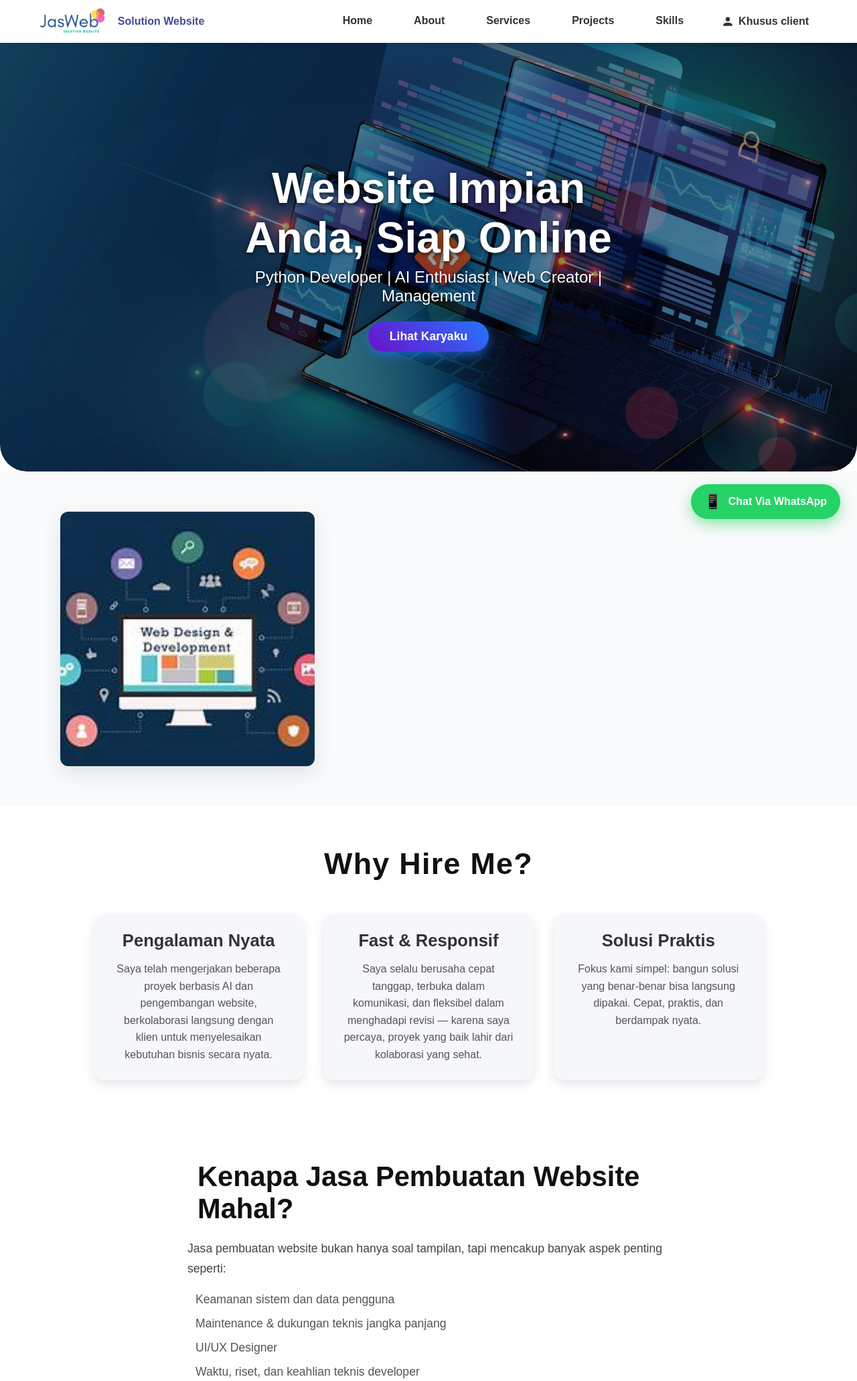
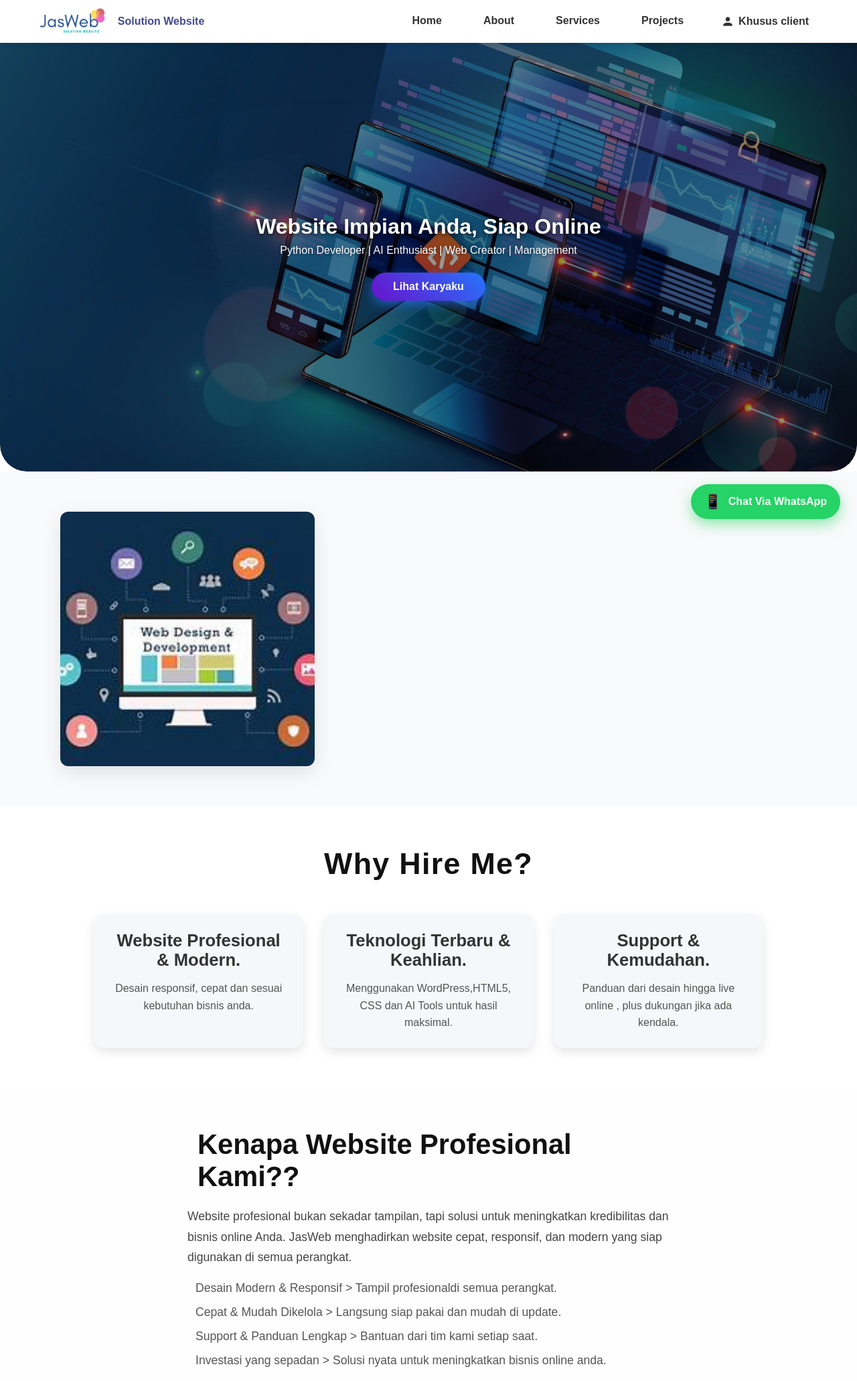
Before and after one commit to septianabdulkarim-cloud/portfolio_website, a Flask app: page / in a window 1280 px wide. Shown: the top 2062 px of the page at 67% size. Run offline with Flask 3, Linux system fonts and the light colour scheme.

Commit message:
Update index.html dan style.css

```diff
--- a/static/css/style.css
+++ b/static/css/style.css
@@ -226,7 +226,7 @@ body {
 
 /* Heading besar & modern */
 .hero-content h1 {
-  font-size: clamp(2rem, 5vw, 4rem);
+  font-size: clamp(1rem, 5vw, 2rem);
   font-weight: 700;
   margin-bottom: 0.5rem;
   text-shadow: 0 2px 6px rgba(0,0,0,0.7);
@@ -234,7 +234,7 @@ body {
 
 /* Deskripsi subtitle */
 .hero-content p {
-  font-size: clamp(1rem, 3vw, 1.5rem);
+  font-size: clamp(1rem, 3vw, 1rem);
   margin-bottom: 1.5rem;
   font-weight: 500;
   text-shadow: 0 1px 4px rgba(0,0,0,0.6);
@@ -244,7 +244,7 @@ body {
 .hero-content .btn {
   display: inline-block;
   padding: 12px 32px;
-  font-size: 1.1rem;
+  font-size: 1rem;
   font-weight: 600;
   color: #fff;
   background: linear-gradient(45deg, #6a11cb, #2575fc);
@@ -275,7 +275,7 @@ body {
     max-width: 90%;
   }
   .hero-content h1 {
-    font-size: 2.5rem;
+    font-size: 1.2rem;
   }
   .hero-content p {
     font-size: 1.1rem;
--- a/templates/index.html
+++ b/templates/index.html
@@ -37,7 +37,6 @@
                 <li><a class="nav-link" href="#about"><span class="material-icons"></span> About</a></li>
                 <li><a class="nav-link" href="#services"><span class="material-icons"></span> Services</a></li>
                 <li><a class="nav-link" href="#projects"><span class="material-icons"></span> Projects</a></li>
-                <li><a class="nav-link" href="#skills"><span class="material-icons"></span> Skills</a></li>
                 <li><a class="nav-link" href="/login"><span class="material-icons">person</span> Khusus client</a></li>
             </ul>
         </div>
@@ -63,10 +62,11 @@
             <img src="/static/image/OIP 40.jpg" alt="Foto Abdul Karim" id="about-img" tabindex="0" />
             <div class="about-text hidden" id="about-text">
                 <h2>About Me</h2>
-                <p>Hai! Saya seorang developer Python yang suka membangun berbagai hal, terutama yang berkaitan dengan AI dan aplikasi web. Buat saya, ngoding itu seperti seni logika — ada kreativitas di dalam setiap baris kode yang saya tulis.</p>
-                <p>Saya percaya bahwa teknologi seharusnya menyederhanakan hidup, bukan membuatnya lebih rumit. Itulah kenapa saya fokus membuat solusi yang benar-benar berguna, bisa diakses, dan mudah digunakan.</p>
-                <p>Dari membangun chatbot cerdas, sistem otomatisasi, hingga aplikasi web responsif — saya menikmati prosesnya dari awal hingga akhir. Tantangan teknis justru jadi bahan bakar semangat saya.</p>
-                <p>Visi saya sederhana: menciptakan karya digital yang berdampak dan tetap menyenangkan untuk dikembangkan.</p>
+                <p>JasWeb menghadirkan website profesional, modern, dan cepat agar bisnis Anda tampil menonjol di dunia digital.</p>
+                    <p>Dengan pengalaman membuat lebih dari 50 website untuk UMKM, portfolio pribadi, dan landing page, kami menggunakan teknologi terbaru seperti WordPress, HTML5, CSS, dan AI tools.</p>
+                <p>Kami memastikan website Anda responsif, aman, dan mudah dikelola.</p>
+                  <p>Hubungi kami sekarang dan wujudkan website impian Anda.</p>
+
             </div>
         </div>
     </section>
@@ -79,22 +79,22 @@
                 <!-- Card 1 -->
                 <div class="card project-card">
                     <div class="card-body">
-                        <h4>Pengalaman Nyata</h4>
-                        <p>Saya telah mengerjakan beberapa proyek berbasis AI dan pengembangan website, berkolaborasi langsung dengan klien untuk menyelesaikan kebutuhan bisnis secara nyata.</p>
+                        <h4>Website Profesional & Modern.</h4>
+                        <p>Desain responsif, cepat dan sesuai kebutuhan bisnis anda. </p>
                     </div>
                 </div>
                 <!-- Card 2 -->
                 <div class="card project-card">
                     <div class="card-body">
-                        <h4>Fast & Responsif</h4>
-                        <p>Saya selalu berusaha cepat tanggap, terbuka dalam komunikasi, dan fleksibel dalam menghadapi revisi — karena saya percaya, proyek yang baik lahir dari kolaborasi yang sehat.</p>
+                        <h4>Teknologi Terbaru & Keahlian.</h4>
+                        <p>Menggunakan WordPress,HTML5, CSS dan AI Tools untuk hasil maksimal. </p>
                     </div>
                 </div>
                 <!-- Card 3 -->
                 <div class="card project-card">
                     <div class="card-body">
-                        <h4>Solusi Praktis</h4>
-                        <p>Fokus kami simpel: bangun solusi yang benar-benar bisa langsung dipakai. Cepat, praktis, dan berdampak nyata.</p>
+                        <h4>Support & Kemudahan.</h4>
+                        <p>Panduan dari desain hingga live online , plus dukungan jika ada kendala.</p>
                     </div>
                 </div>
             </div>
@@ -103,30 +103,28 @@
 <!-- Kenapa Jasa Pembuatan Website Mahal -->
 <section id="alasan-mahal" class="info-section">
     <div class="container animate-on-scroll">
-        <h2><i class="fas fa-coins"></i> Kenapa Jasa Pembuatan Website Mahal?</h2>
-        <p>Jasa pembuatan website bukan hanya soal tampilan, tapi mencakup banyak aspek penting seperti:</p>
+        <h2><i class="fas fa-coins"></i>Kenapa Website Profesional Kami??</h2>
+        <p>Website profesional bukan sekadar tampilan, tapi solusi untuk meningkatkan kredibilitas dan bisnis online Anda. JasWeb menghadirkan website cepat, responsif, dan modern yang siap digunakan di semua perangkat.</p>
         <ul>
-            <li><i class="fas fa-shield-alt"></i> Keamanan sistem dan data pengguna</li>
-            <li><i class="fas fa-tools"></i> Maintenance & dukungan teknis jangka panjang</li>
-            <li><i class="fas fa-palette"></i> UI/UX Designer</li>
-            <li><i class="fas fa-user-cog"></i> Waktu, riset, dan keahlian teknis developer</li>
+            <li><i class="fas fa-shield-alt"></i> Desain Modern & Responsif > Tampil profesionaldi semua perangkat. </li>
+            <li><i class="fas fa-tools"></i> Cepat & Mudah Dikelola > Langsung siap pakai dan mudah di update. </li>
+            <li><i class="fas fa-palette"></i> Support & Panduan Lengkap > Bantuan dari tim kami setiap saat.</li>
+            <li><i class="fas fa-user-cog"></i> Investasi yang sepadan > Solusi nyata untuk meningkatkan bisnis online anda.</li>
         </ul>
-        <p>Investasi di website adalah investasi jangka panjang untuk branding dan bisnis kamu.</p>
+        <p>MULAI WEBSITE PROFESIONAL ANDA SEKARANG DAN WUJUDKAN BISNIS ONLINE YANG LEBIH SUKSES BERSAMA JASWEB.</p>
     </div>
 </section>
 
 <!-- Kenapa Bisnis Kamu Butuh Website -->
 <section id="kenapa-website" class="info-section">
     <div class="container">
-        <h2><i class="fas fa-globe"></i> Kenapa Bisnis Kamu Butuh Website?</h2>
+
+        <h2><i class="fas fa-globe"></i>Manfaat Website Untuk Bisnis Anda </h2>
         <ul>
-            <li><i class="fas fa-clock"></i> Bisa diakses 24 jam dari mana saja</li>
-            <li><i class="fas fa-briefcase"></i> Menambah kepercayaan pelanggan</li>
-            <li><i class="fas fa-chart-line"></i> Mendukung strategi pemasaran digital</li>
-            <li><i class="fas fa-info-circle"></i> Menyediakan informasi produk/jasa dengan jelas</li>
-            <li><i class="fas fa-shopping-cart"></i> Bisa dikembangkan jadi toko online atau sistem internal</li>
+            <li><i class="fas fa-clock"></i> Meningkatkan Kredibilitas Bisnis > Pelanggan lebih percaya dengan bisnis yang punya website profesional.</li>
+            <li><i class="fas fa-briefcase"></i> Meningkatkan Jangkauan & Visibilitas > bisa di akses kapan saja oleh calon pelanggan dari seluruh dunia. </li>
+             <li><i class="fas fa-briefcase"></i> Mendukung Pertumbuhan Bisnis > Website profesional membantu branding, lead generation, dan penjualan online.  </li>
         </ul>
-        <p>Website adalah wajah digital dari bisnis kamu. Jangan sampai kalah dari kompetitor hanya karena belum punya website!</p>
     </div>
 </section>
 
@@ -143,7 +141,7 @@
             <li><i class="fas fa-rocket"></i> Launching website + training</li>
             <li><i class="fas fa-sync-alt"></i> Support & Maintenance</li>
         </ol>
-        <p>Setiap tahapan kami lakukan dengan transparan dan profesional agar hasil akhir sesuai harapan klien.</p>
+        <p></p>
     </div>
 </section>
 
@@ -215,15 +213,15 @@
 <!-- Services Section -->
 <section id="services" class="bg-light">
     <div class="container text-center">
-        <h2>My Services</h2>
+        <h2>Our Services</h2>
         <div class="row">
 
             <!-- Service 1 -->
             <div class="card project-card">
                 <img src="/static/image/saas.png" alt="Website Modern">
                 <div class="card-body">
-                    <h4>Pengembangan Website Modern</h4>
-                    <p>Membangun website responsif dan menarik dengan desain yang clean serta teknologi terbaru, sesuai kebutuhan bisnis atau personal.</p>
+                    <h4> Website Modern</h4>
+                    <p>Membuat website cepat,responsif, dan modern uang menonjolkan bisnis anda di dunia digital.</p>
                 </div>
             </div>
 
@@ -231,8 +229,8 @@
             <div class="card project-card">
                 <img src="/static/image/6086695479023880000.jpg" alt="Web Project Idea">
                 <div class="card-body">
-                    <h4>Web Project Idea</h4>
-                    <p>Butuh ide untuk memulai? Saya siap bantu wujudkan konsep website yang keren, fungsional, dan sesuai kebutuhan bisnis. Dari landing page, dashboard interaktif, hingga integrasi AI.</p>
+                    <h4>UI & UX Profesional</h4>
+                    <p>Desain antarmuka user-friendly yang membuat pengunjung betah dan mudah menemukan informasi.</p>
                 </div>
             </div>
 
@@ -240,8 +238,8 @@
             <div class="card project-card">
                 <img src="/static/6086695479023880012.jpg" alt="Maintenance & Revisi">
                 <div class="card-body">
-                    <h4>Maintenance & Revisi</h4>
-                    <p>Siap membantu dalam pemeliharaan, pembaruan fitur, serta revisi sesuai masukan agar hasil tetap optimal dan up-to-date.</p>
+                    <h4>Support dan Maintenance</h4>
+                    <p>Dukungan lengkap dan panduan pengelolaan website agar bisnis anda tetap optimal tanpa ribet.</p>
                 </div>
             </div>
 
@@ -276,6 +274,7 @@
                             <li>Gratis domain & hosting tahun pertama</li>
                             <li>Customer Dashboard</li>
                             <li>Request Website orderan atau portofolio dan update menu</li>
+                             <li>TEKNOLOGI > WordPress, HTML5, JavaScript, Dan Python </li>
                         </ul>
                         <p><strong>💰 Harga Normal:</strong> <span style="text-decoration: line-through;">Rp 6.999.999</span></p>
                         <p><strong>🎉 Promo Spesial:</strong> Rp 5.999.999</p>
@@ -302,6 +301,7 @@
                             <li>Halaman produk / jasa</li>
                             <li>Kontak langsung ke WhatsApp</li>
                             <li>Bisa ditambah fitur katalog</li>
+                             <li>TEKNOLOGI > WordPress, HTML5, JavaScript, Dan Python </li>
                         </ul>
                         <p><strong>💰 Harga:</strong> Rp 2.500.000</p>
                     </div>
@@ -326,6 +326,7 @@
                             <li>Menampilkan CV, proyek, dan kontak</li>
                             <li>Desain minimalis & elegan</li>
                             <li>Mobile friendly</li>
+                             <li>TEKNOLOGI > WordPress, HTML5, JavaScript, Dan Python </li>
                         </ul>
                         <p><strong>💰 Harga:</strong> Rp 500.000 – 1.000.000</p>
                     </div>
@@ -350,6 +351,7 @@
                 <li>Tampilan profesional yang mudah diakses</li>
                 <li>Mobile-friendly, responsif di semua perangkat</li>
                 <li>Mendukung branding personal Anda</li>
+                 <li>TEKNOLOGI > WordPress, HTML5, JavaScript, Dan Python </li>
             </ul>
             <p><strong>💰 Harga Promo:</strong> Rp 500.000 <br><em>Dapatkan sekarang dan tunjukkan profesionalitasmu!</em></p>
         </div>
@@ -388,26 +390,7 @@
     </div>
 </section>
 
-<!-- Skills Section -->
-<section id="skills" class="bg-dark text-white">
-    <div class="container text-center">
-        <h2>Skills & Tools</h2>
-        <div class="row skills-list">
-            <div class="skill-item">HTML5</div>
-            <div class="skill-item">CSS3</div>
-            <div class="skill-item">JavaScript</div>
-            <div class="skill-item">Python</div>
-            <div class="skill-item">Flask</div>
-            <div class="skill-item">Bootstrap</div>
-            <div class="skill-item">Tailwind CSS</div>
-            <div class="skill-item">SQL / SQLite</div>
-            <div class="skill-item">Git & GitHub</div>
-            <div class="skill-item">AI Integration</div>
-            <div class="skill-item">REST API</div>
-            <div class="skill-item">Firebase</div>
-        </div>
-    </div>
-</section>
+
 
 <!-- WhatsApp Floating Button -->
 <a href="https://wa.me/6287722898695" class="whatsapp-float" target="_blank">
@@ -453,7 +436,7 @@
 <div class="footer-hours"> <h4>Jam Sekarang.</h4> <p id="current-time"></p> </div>
     <!-- Bagian Gambar -->
 <div class="footer-image">
-  <h4>our property</h4>
+  <h4>our property :</h4>
   <a href="/">
     <img src="/static/image/Screenshot 2025-09-10 204851.png" alt="Footer Logo">
   </a>
@@ -461,7 +444,7 @@
 
 
   </div>
-  <!-- Footer Bottom --> <div class="footer-bottom"> <div class="social"> <a href="https://www.facebook.com/share/14GeSjzF9fm/" target="_blank"> <img src="/static/image/ffacebook.jpg" alt="Facebook" width="20" height="20"> </a> <a href="https://www.instagram.com/abdl.sa?igsh=MWQ4NjVmMXN1bW9jZA==" target="_blank"> <img src="/static/image/instagram.jpg" alt="Instagram" width="20" height="20"> </a> <a href="https://www.linkedin.com/in/septian-abdul-karim-a5763331a?utm_source=share&utm_campaign=share_via&utm_content=profile&utm_medium=android_app" target="_blank"> <img src="/static/image/linkind.jpg" alt="LinkedIn" width="20" height="20"> </a> </div> <p>©2025 – Made with ❤️ in Jakarta</p> </div>
+  <!-- Footer Bottom --> <div class="footer-bottom"> <div class="social"> <a href="https://www.facebook.com/share/14GeSjzF9fm/" target="_blank"> <img src="/static/image/ffacebook.jpg" alt="Facebook" width="20" height="20"> </a> <a href="https://www.instagram.com/abdl.sa?igsh=MWQ4NjVmMXN1bW9jZA==" target="_blank"> <img src="/static/image/instagram.jpg" alt="Instagram" width="20" height="20"> </a> <a href="https://www.linkedin.com/in/septian-abdul-karim-a5763331a?utm_source=share&utm_campaign=share_via&utm_content=profile&utm_medium=android_app" target="_blank"> <img src="/static/image/linkind.jpg" alt="LinkedIn" width="20" height="20"> </a> </div> <p>©2025 JasWeb. All Rights Reserved</p> </div>
 </footer>
 
 
```
Also changed, not shown: 2 other files.
